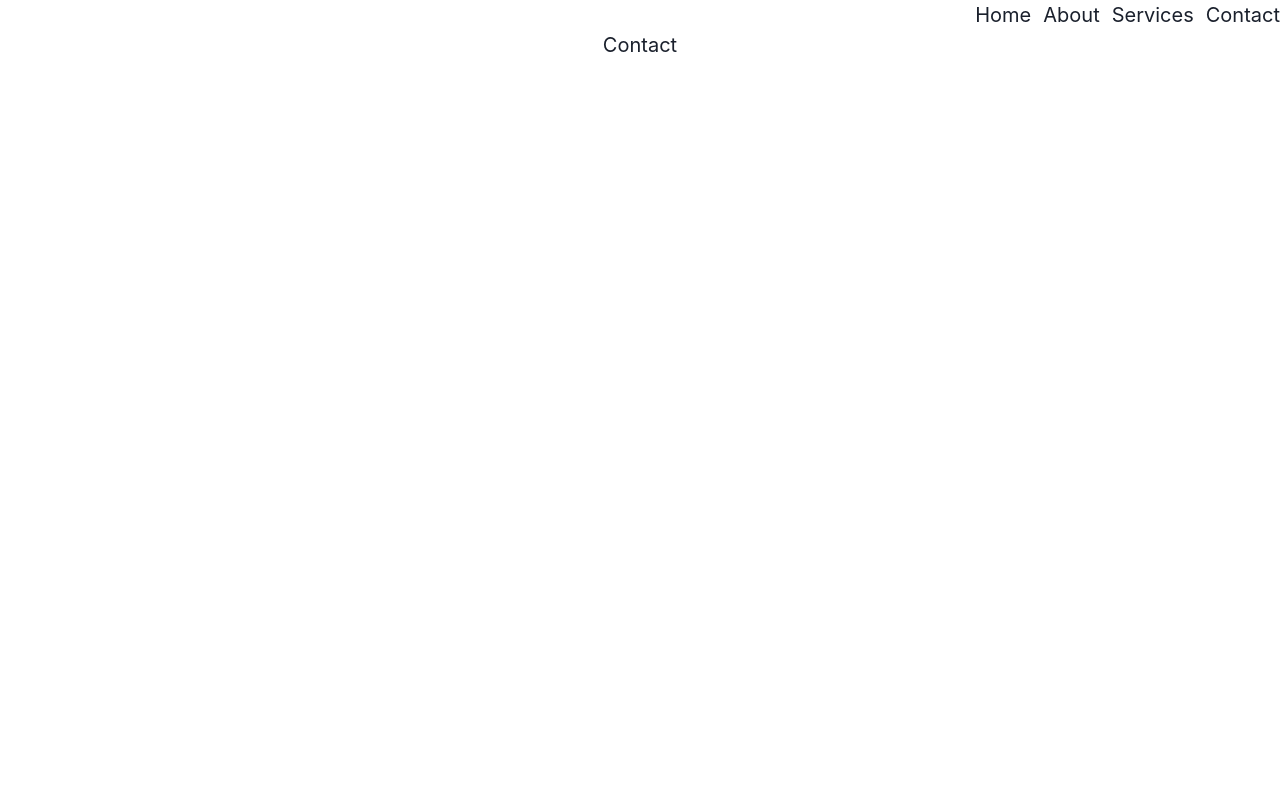
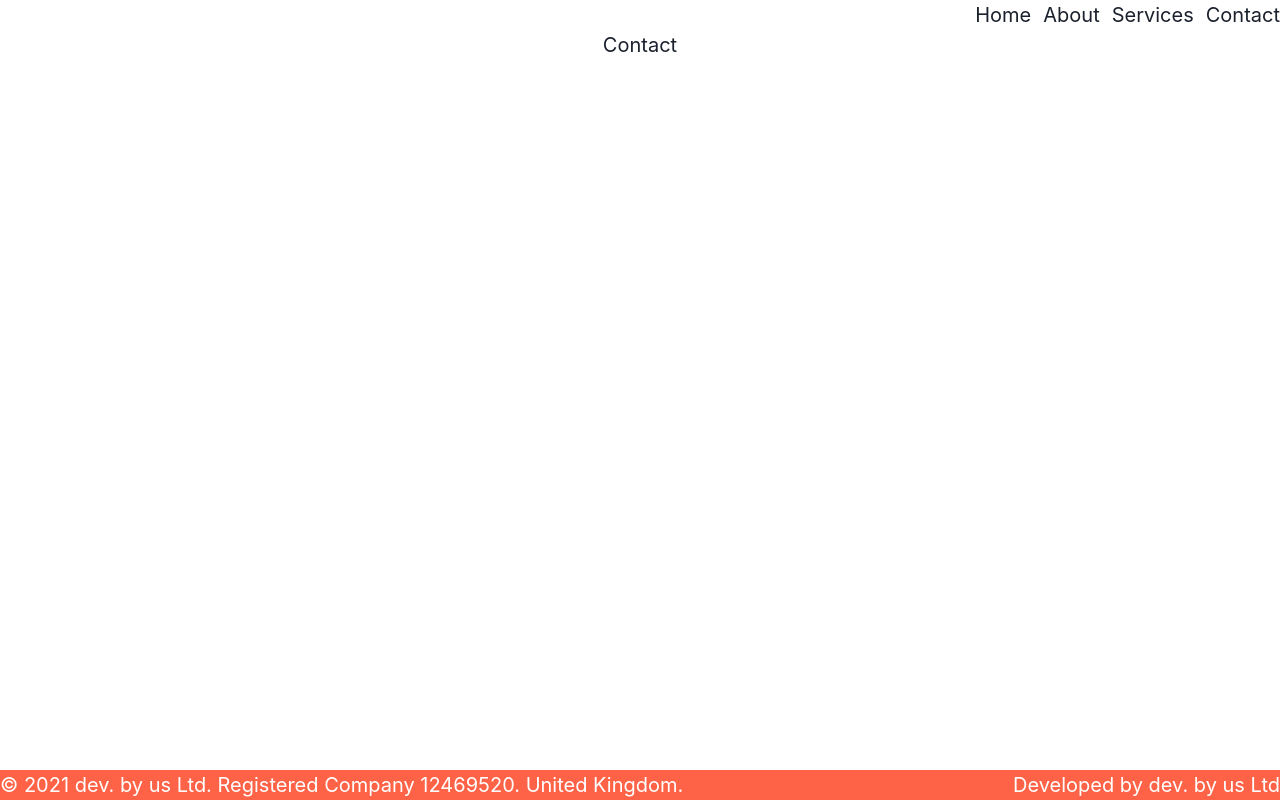
Before and after one commit to Dmani871/HowellPlumbing, a React (Create React App) app: page /contact in a window 1280 px wide. Built offline with nearby package versions, Linux system fonts and the light colour scheme.

Commit message:
Added  sticky footer

```diff
--- a/src/App.js
+++ b/src/App.js
@@ -6,6 +6,7 @@ import Services from './routes/Services';
 import About from './routes/About';
 import Contact from './routes/Contact';
 import NavBar from './components/NavBar';
+import Footer from './components/Footer';
 
 function App() {
   return (
@@ -20,6 +21,7 @@ function App() {
             <Route path="contact" element={<Contact />} />
           </Routes>
         </BrowserRouter>
+        <Footer />
       </Box>
     </ChakraProvider>
   );
--- /dev/null
+++ b/src/components/Footer.js
@@ -0,0 +1,23 @@
+import { Box, Link, HStack,Text,Spacer} from '@chakra-ui/react';
+const Footer = () => {
+  return (
+    <Box
+      bg="tomato"
+      w="100%"
+      color="white"
+      position="fixed"
+      left={0}
+      bottom={0}
+    >
+      <HStack>
+        <Text>© 2021 dev. by us Ltd. Registered Company 12469520. United Kingdom.</Text>
+        <Spacer />
+        <Link href="https://www.devbyus.co.uk/">
+          Developed by dev. by us Ltd
+        </Link>
+      </HStack>
+    </Box>
+  );
+};
+
+export default Footer;
```
